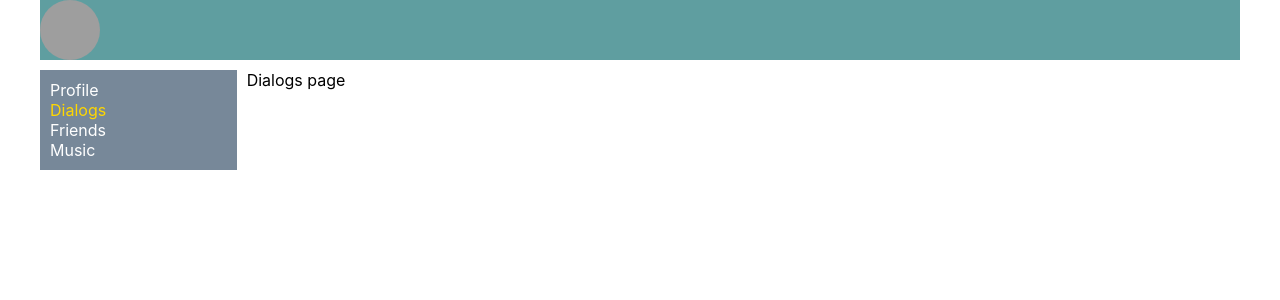
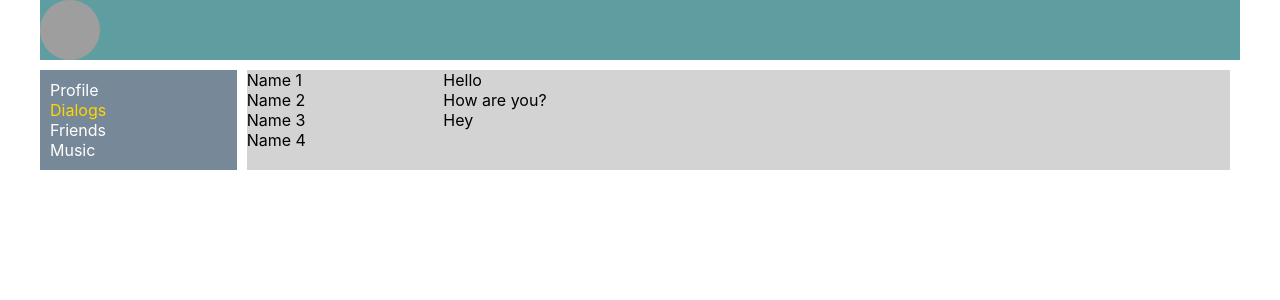
Before and after one commit to petritsyn/social-network-ts, a React (Create React App) app: page /dialogs in a window 1280 px wide. Shown: the top 300 px of the page. Built offline with nearby package versions, Linux system fonts and the light colour scheme; grey boxes are pictures that could not be loaded.

Commit message:
21 - Dialogs page

```diff
--- a/src/App.css
+++ b/src/App.css
@@ -8,3 +8,7 @@
     width: 1200px;
     margin: 0 auto;
 }
+
+.contentWrapper {
+    background-color: lightgray;
+}
--- a/src/App.tsx
+++ b/src/App.tsx
@@ -14,6 +14,7 @@ function App() {
             <div className="App-wrapper">
                 <Header/>
                 <Navbar/>
+                <div className="contentWrapper">
                     <Switch>
                         <Route path="/profile" component={Profile}/>
                         <Route path="/dialogs" component={Dialogs}/>
@@ -21,6 +22,7 @@ function App() {
                         <Route path="/music" component={Music}/>
                     </Switch>
                 </div>
+            </div>
         </Router>
     );
 }
--- a/src/components/Dialogs/Dialogs.module.css
+++ b/src/components/Dialogs/Dialogs.module.css
@@ -0,0 +1,12 @@
+.dialogs {
+    display: grid;
+    grid-template-columns: 2fr 8fr;
+}
+
+.dialogItem {
+
+}
+
+.message {
+
+}
--- a/src/components/Dialogs/Dialogs.tsx
+++ b/src/components/Dialogs/Dialogs.tsx
@@ -1,10 +1,24 @@
 import React from 'react';
+import s from './Dialogs.module.css';
 
 const Dialogs = () => {
     return (
-        <div>
-            Dialogs page
+        <div className={s.dialogs}>
+            <div className={s.dialogItem}>
+                <div>Name 1</div>
+                <div>Name 2</div>
+                <div>Name 3</div>
+                <div>Name 4</div>
+            </div>
+
+            <div className={s.message}>
+                <div>Hello</div>
+                <div>How are you?</div>
+                <div>Hey</div>
+            </div>
         </div>
+
+
     );
 };
 
--- a/src/components/Profile/Profile.module.css
+++ b/src/components/Profile/Profile.module.css
@@ -1,4 +1,3 @@
 .profile {
     grid-area: content;
-    background-color: lightgray;
 }
```
Lines whose indentation alone changed are shown as unchanged.
